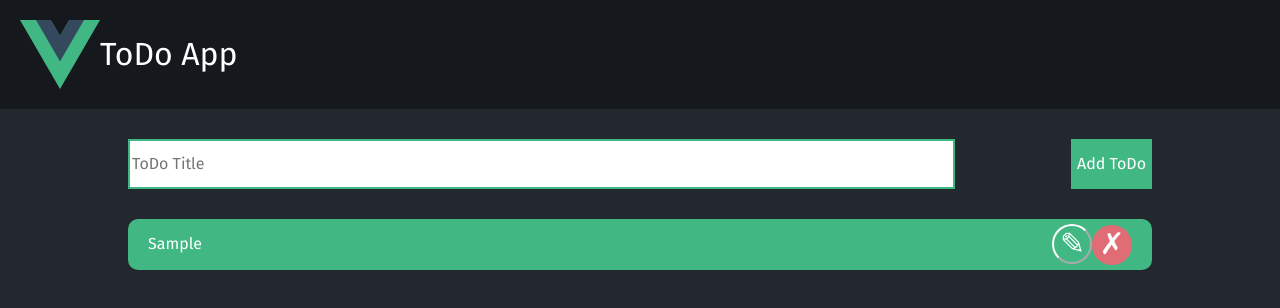
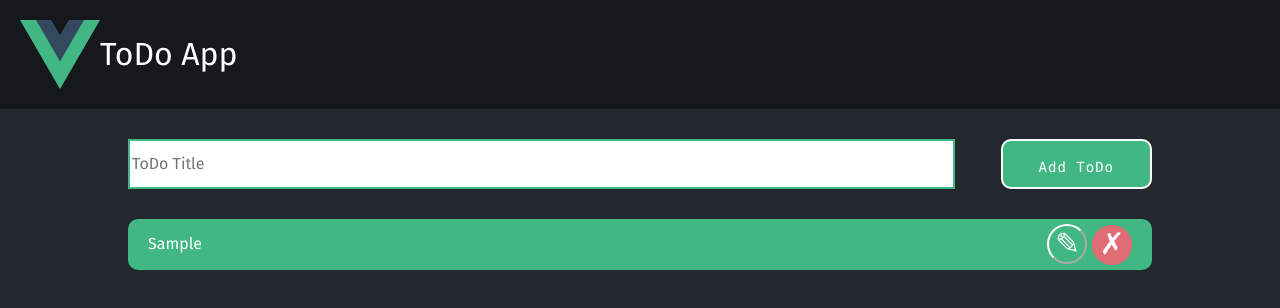
Before and after one commit to MigPorteroDevelop/ToDo, a Vue app: page / in a window 1280 px wide. Both pictures are taken after typing "Sample" into the empty fields and a click on the button "Add ToDo". Shown: the top 308 px of the page. Built offline with nearby package versions, Linux system fonts and the light colour scheme; the HTML template or start-up script is replaced by a standard one.

Commit message:
CSS adjustments

```diff
--- a/src/components/AddTodoForm.vue
+++ b/src/components/AddTodoForm.vue
@@ -51,9 +51,25 @@ const addToDoTitle = () => {
 
 .addTodoForm button {
   background: var(--accent-color);
-  color: var(--text-color);
-  border: none;
+  color: #FFF;
   height: 50px;
+  border: 2px solid var(--text-color);
+  border-radius: 10px;
+  padding: 18px 36px;
+  display: inline-block;
+  font-family: "Lucida Console", Monaco, monospace;
+  font-size: 14px;
+  letter-spacing: 1px;
+  box-shadow: inset 0 0 0 0 #ffffff;
+  -webkit-transition: ease-out 0.4s;
+  -moz-transition: ease-out 0.4s;
+  transition: ease-out 0.4s;
   cursor: pointer;
 }
+
+.addTodoForm button:hover {
+  box-shadow: inset 0 0 0 50px #ffffff;
+  color: var(--accent-color);
+  border: 2px solid var(--accent-color);
+}
 </style>
--- a/src/components/TodoItem.vue
+++ b/src/components/TodoItem.vue
@@ -23,14 +23,15 @@ const removeTodo = (index) => {
 <template>
   <div class="todo" v-for="(todo, index) in todos" :key="index">
     <p v-if="!todo.editing">{{ todo.title }}</p>
-    <input v-else v-model="todo.newTitle" type="text"></input>
-    <div>
+    <input class="inputEdit" v-else v-model="todo.newTitle" type="text"></input>
+    <div class="todoItem">
       <button type="button" class="editTodo" @click="editTodo(index)">&#9998;</button>
       <button type="button" class="applyEdit" v-if="todo.editing" @click="applyEdit(index)">&#x2713;</button>
       <button type="button" class="removeTodo" @click="removeTodo(index)">&cross;</button>
     </div>
   </div>
 </template>
+
 
 <style scoped>
 .todo {
@@ -40,7 +41,11 @@ const removeTodo = (index) => {
   background: var(--accent-color);
   margin-top: 30px;
   padding: 0 20px 0 20px;
-  border-radius: 10px;
+  border-radius: 10px
+}
+
+.todoItem button{
+  margin-left: 5px;
 }
 
 .removeTodo {
@@ -75,4 +80,13 @@ const removeTodo = (index) => {
   background: var(--accent-color);
   cursor: pointer;
 }
+
+.inputEdit {
+  border-radius: 100px;
+  border-color: white;
+  height: 20px;
+  width: 25%;
+  font-size: 10px;
+  color: black;
+}
 </style>
```
